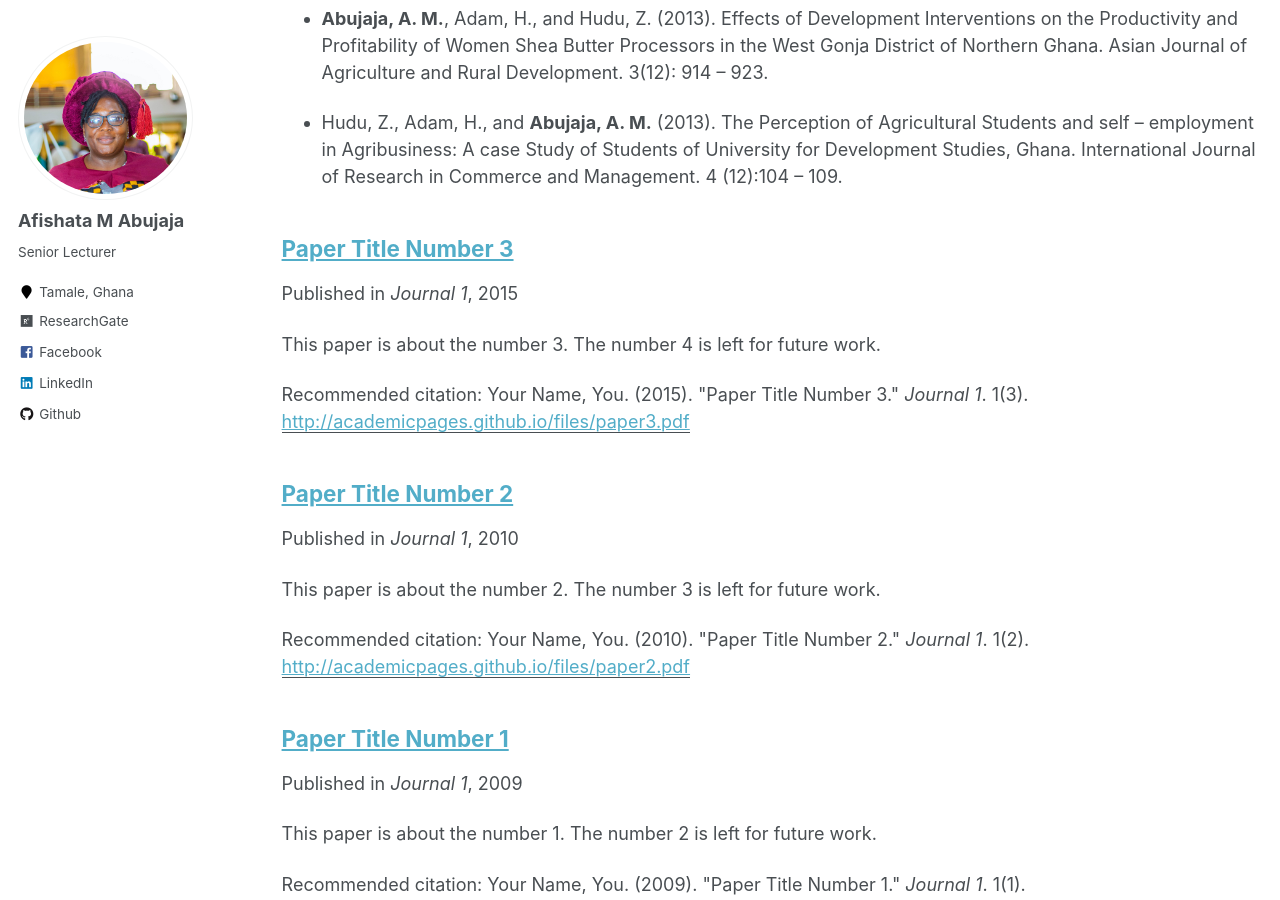
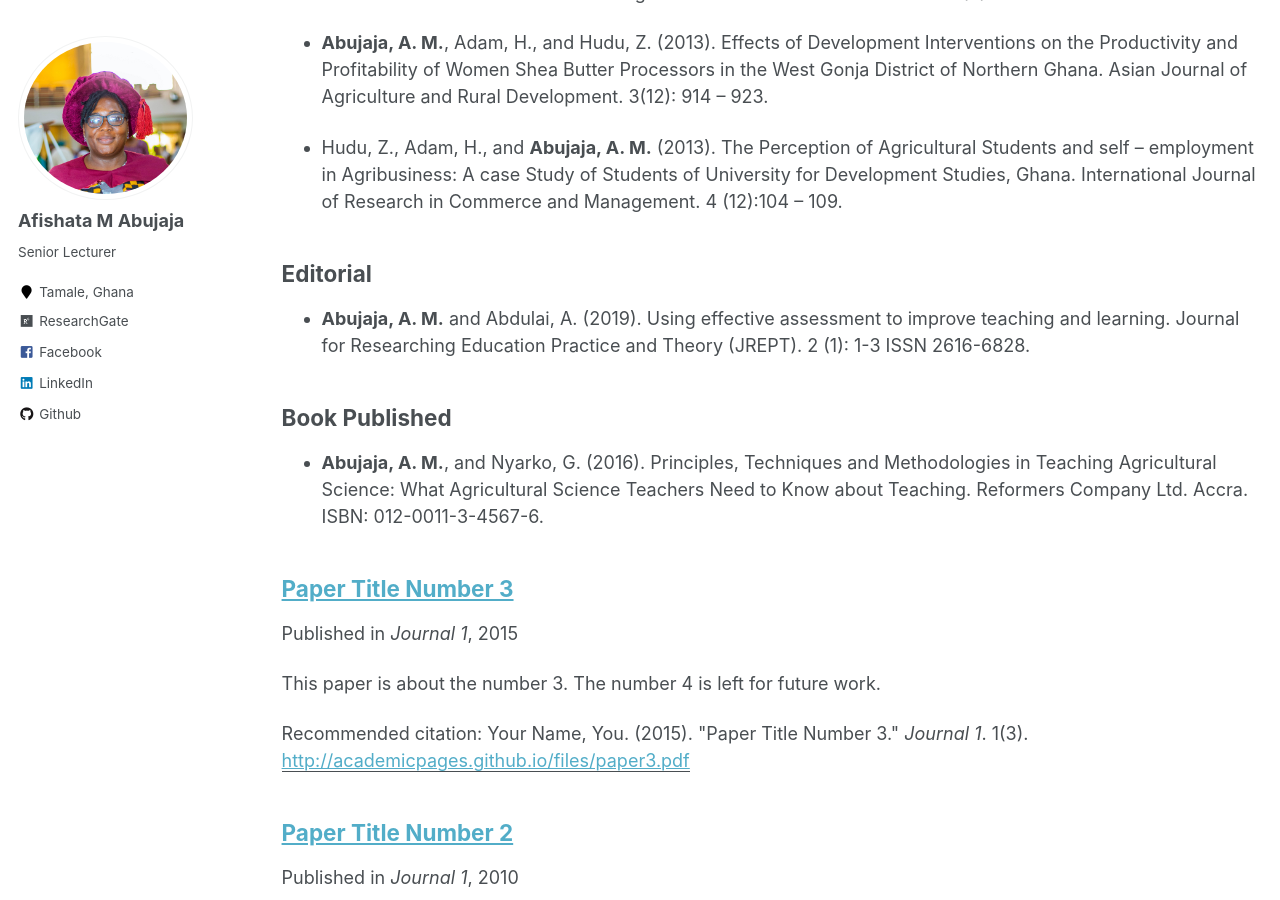
Before and after one commit to Abujaja93/abujaja, a Jekyll site: the page built from _pages/publications.md, in a window 1280 px wide and 900 px high, scrolled down 1403 px. Built offline with Jekyll 4.4.1, drawn with Linux system fonts in a browser that asks for light colours.

Commit message:
Update publications.md

```diff
--- a/_pages/publications.md
+++ b/_pages/publications.md
@@ -10,7 +10,7 @@ PUBLICATIONS
 ======
 
 
-# Articles Published in Peer Reviewed Journals
+## Articles Published in Peer Reviewed Journals
 
 * Zakaria, H., Obeng, F. K., Quainoo, A. K., **Abujaja, A. M.** (2022). Prospects ad Constraints faced y Smallholder Farmers in the Cultivation of GM crops: A Case Study from Northern Ghana. Africa Journal of Agricultural Research. 18(3): 221-230.
 
@@ -38,6 +38,15 @@ PUBLICATIONS
 
 * Hudu, Z., Adam, H., and **Abujaja, A. M.**  (2013). The Perception of Agricultural Students and self – employment in Agribusiness: A case Study of Students of University for Development Studies, Ghana. International Journal of Research in Commerce and Management. 4 (12):104 – 109.
 
+## Editorial
+
+* **Abujaja, A. M.** and Abdulai, A. (2019). Using effective assessment to improve teaching and learning.  Journal for Researching Education Practice and Theory (JREPT). 2 (1): 1-3 ISSN 2616-6828.
+
+## Book Published
+
+* **Abujaja, A. M.**, and Nyarko, G. (2016). Principles, Techniques and Methodologies in Teaching Agricultural Science: What Agricultural Science Teachers Need to Know about Teaching.  Reformers Company Ltd. Accra. ISBN: 012-0011-3-4567-6.
+
+
 
 
 {% if author.googlescholar %}
```
